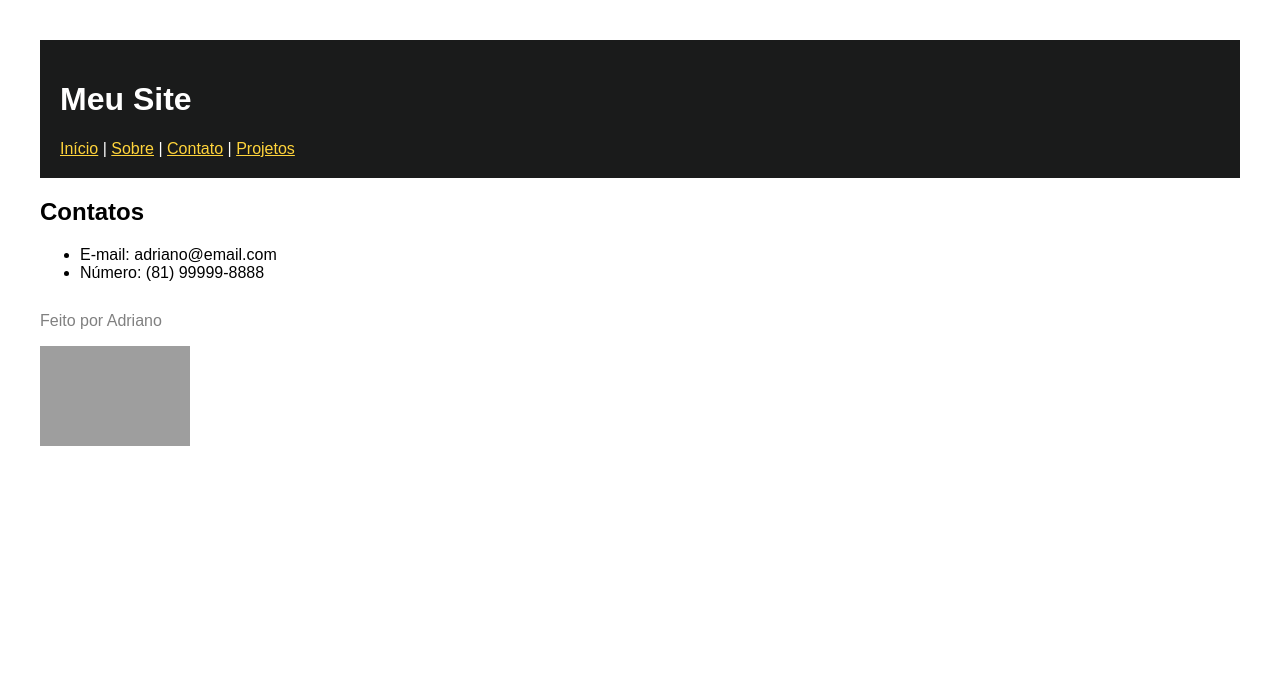
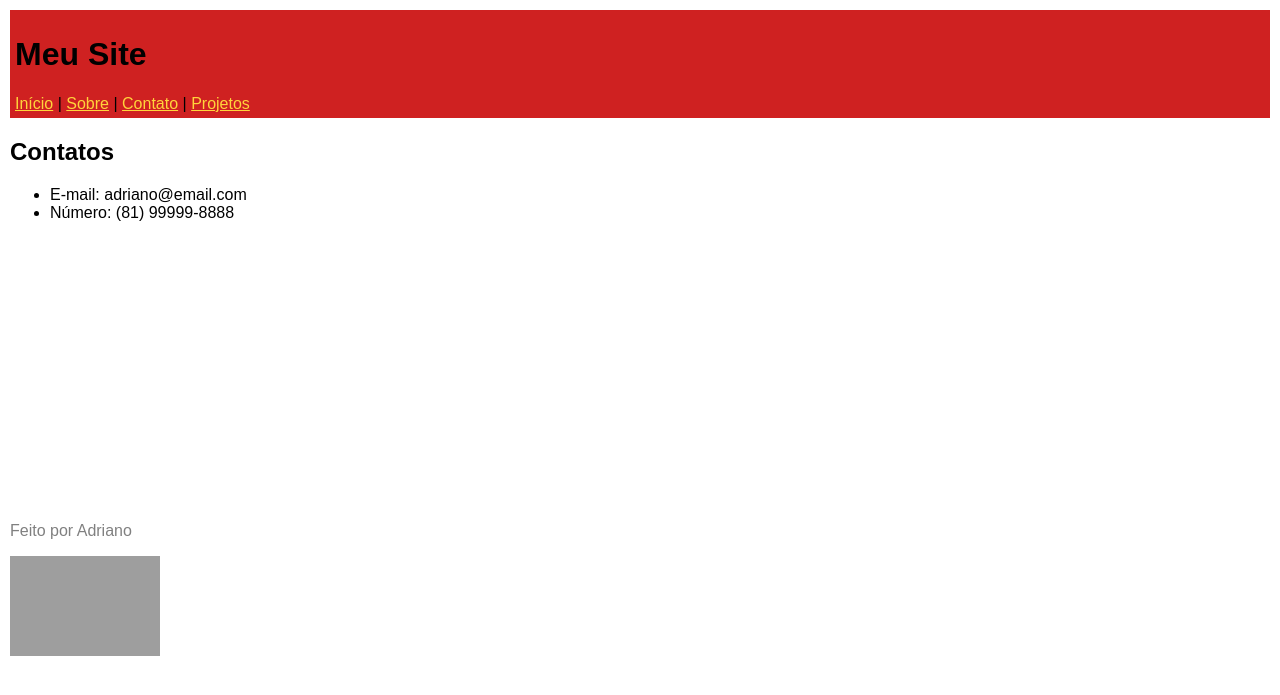
Before and after one commit to adrianopessoa/MeuSite, a Django app: page /contato/ in a window 1280 px wide. Shown: the top 695 px of the page. Run offline with Django 5.2, Linux system fonts and the light colour scheme; grey boxes are pictures that could not be loaded.

Commit message:
Ajustando css

```diff
--- a/paginas/templates/base.html
+++ b/paginas/templates/base.html
@@ -5,11 +5,11 @@
     <meta name="viewport" content="width=device-width, initial-scale=1.0">
     <title>Meu Site</title>
     <style>
-        body { font-family: Arial; margin: 40px; }
-        header { background: #1a1b1b;
-            color: rgb(255, 255, 255); padding: 20px; }
+        body { font-family: Arial, sans-serif; margin: 10px; }
+        header { background: #cf2121;
+            color: rgb(0, 0, 0); padding: 5px; }
         nav a { color: #FFD43B; }
-        footer { color: gray; margin-top: 30px; }
+        footer { color: gray; margin-top: 300px; }
     </style>
 </head>
 <body>
--- a/paginas/templates/inicio.html
+++ b/paginas/templates/inicio.html
@@ -1,7 +1,7 @@
 {% extends "base.html "%}
 {% block conteudo %}
     <h2>Bem-vindo!</h2>
-    <p>Olá, {{nome}}! Este é meu site feito com Django.</p>
+    <p>Olá, Este site foi feito com Django por {{nome}}.</p>
     <h3>O que estou aprendendo:</h3>
     <ul>
         {% for item in curso %}
```
